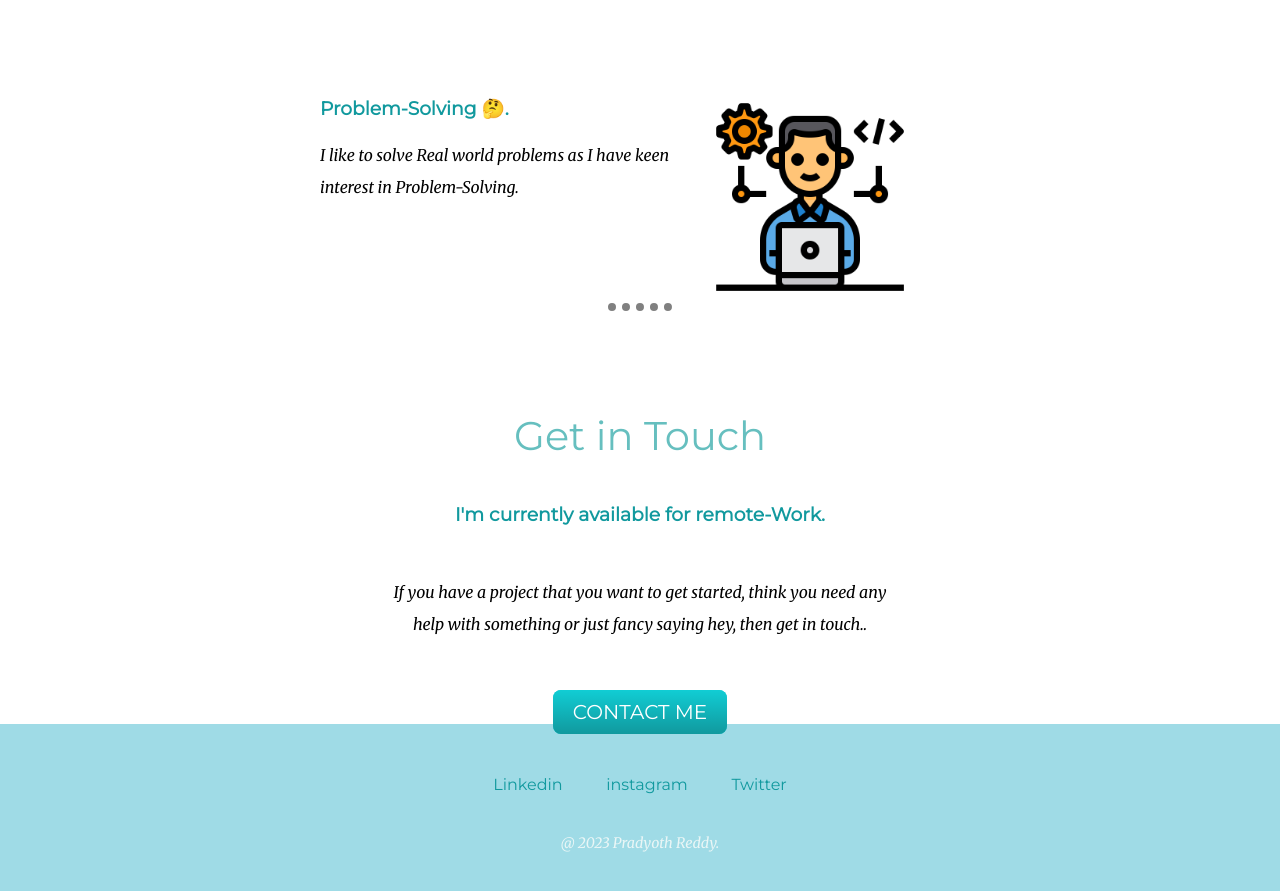
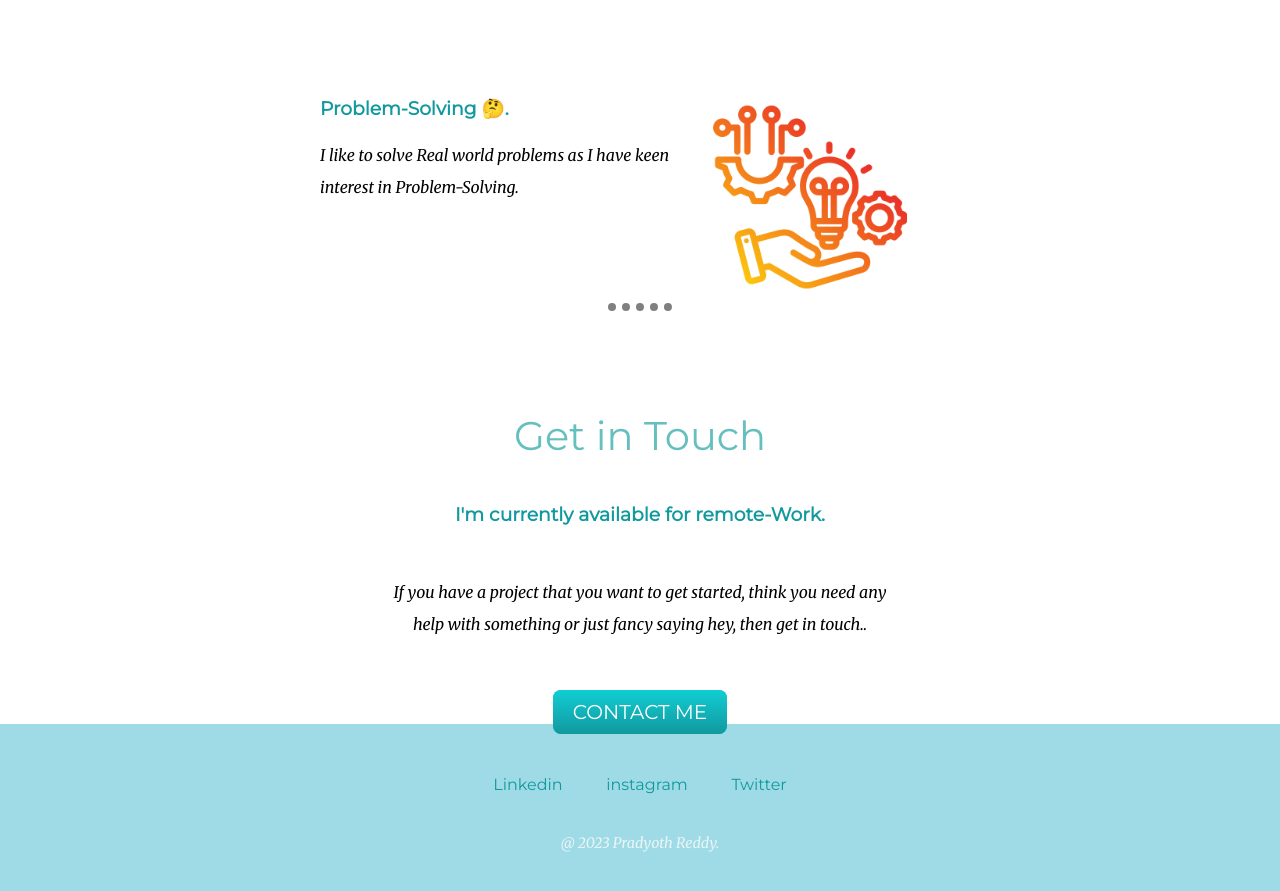
Before and after one commit to pradyoth1604/csswebsite2, a plain HTML site: page index.html in a window 1280 px wide. Shown: the part 1751-2642 px from the top of the page. Drawn offline with Linux system fonts and the light colour scheme.

Commit message:
Update index.html

```diff
--- a/index.html
+++ b/index.html
@@ -33,7 +33,7 @@
                    <p class="design">I like to keep it simple. My goals are to focus on content and conveying the msg that you want to send. I'm a developer, so I know how to create your Web-Site to run acroos devices using the latest technologies available.</p>
                 </div>
                 <div class="skill-row">
-                    <img class="Problemsolving-img" src="images\developer.png" alt="Img">
+                    <img class="Problemsolving-img" src="images\solution.png" alt="Img">
                     <h3>Problem-Solving 🤔.</h3>
                     <p class="problem">I like to solve Real world problems as I have keen interest in Problem-Solving.</p>
                 </div>
```
